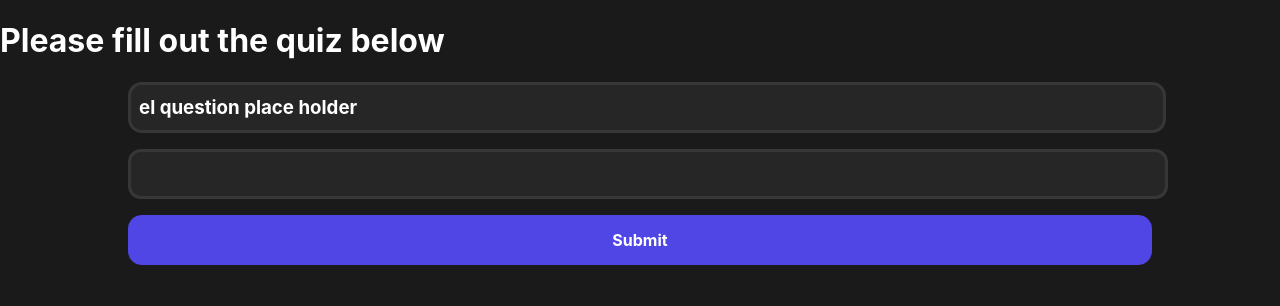
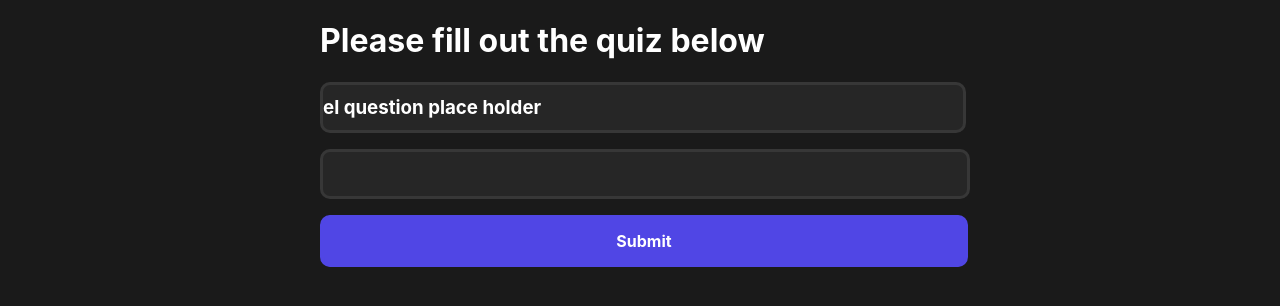
Before and after one commit to bethjm/recipealgo_frontend, a React (Create React App) app: page / in a window 1280 px wide. Shown: the top 306 px of the page. Built offline with nearby package versions, Linux system fonts and the light colour scheme.

Commit message:
styling for quiz page compelte. still need to add features

```diff
--- a/src/components/QuizPage.css
+++ b/src/components/QuizPage.css
@@ -2,10 +2,12 @@
   height: 100vh;
   background-color: #1a1a1a;
   color: white;
+  display: flex;
+  flex-direction: column;
+  align-items: center;
+  width: 100%;
 }
 
 .QuizPage .QuizPage_Container {
-  display: flex;
-  flex-direction: column;
-  justify-content: center;
+  width: 50%;
 }
--- a/src/components/UI/Quiz/QuizButton.css
+++ b/src/components/UI/Quiz/QuizButton.css
@@ -2,15 +2,24 @@
   display: flex;
   width: 100%;
   justify-content: center;
+  align-items: center;
 }
 .QuizButton .QuizButton_Container {
-  background-color: #5046e5;
-  width: 80%;
+  width: 100%;
   height: 100%;
-  border-radius: 14px;
 }
 
-.QuizButton .QuizButton_Container h4 {
+.QuizButton .text_container {
+  background-color: #5046e5;
+  width: 100%;
+  height: 100%;
+  border-radius: 10px;
+  border-style: solid;
+  border-color: #5046e5;
+  /* border-width: 3px; */
+  border-width: 0.2px 4.5px 0.2px 4.5px;
+}
+.QuizButton h4 {
   text-align: center;
   color: white;
   line-height: 0.5rem;
--- a/src/components/UI/Quiz/QuizButton.js
+++ b/src/components/UI/Quiz/QuizButton.js
@@ -4,7 +4,9 @@ function QuizButton() {
   return (
     <div className="QuizButton">
       <div className="QuizButton_Container">
-        <h4>Submit</h4>
+        <div className="text_container">
+          <h4>Submit</h4>
+        </div>
       </div>
     </div>
   );
--- a/src/components/UI/Quiz/QuizCheckBox.css
+++ b/src/components/UI/Quiz/QuizCheckBox.css
@@ -7,7 +7,7 @@
 }
 
 .QuizCheckBox .QuizCheckBox_Container {
-  width: 80%;
+  width: 100%;
   height: 100%;
 }
 
@@ -15,12 +15,11 @@
   width: 100%;
   height: 100%;
   background-color: #262626;
-  border-radius: 14px;
+  border-radius: 10px;
   border-style: solid;
   border-color: #373737;
   border-width: 3px;
   line-height: 0.5rem;
-  padding-left: 0.5rem;
 }
 
 .QuizCheckBox .text_container h3 {
--- a/src/components/UI/Quiz/QuizTextInputBox.css
+++ b/src/components/UI/Quiz/QuizTextInputBox.css
@@ -1,24 +1,23 @@
 .QuizTextInputBox {
   display: flex;
   width: 100%;
-  /* width: 25rem; */
   justify-content: center;
   margin-bottom: 1rem;
 }
 
 .QuizTextInputBox .QuizTextInputBox_Container {
-  width: 80%;
+  width: 100%;
   height: 100%;
 }
 
 .QuizTextInputBox Input {
-  padding-left: 0.5rem;
+  /* padding-left: 0.5rem; */
   color: white;
   height: 2.6rem;
   width: 100%;
   line-height: 1rem;
   background-color: #262626;
-  border-radius: 13px;
+  border-radius: 10px;
   border-style: solid;
   border-color: #373737;
   border-width: 3px;
```
